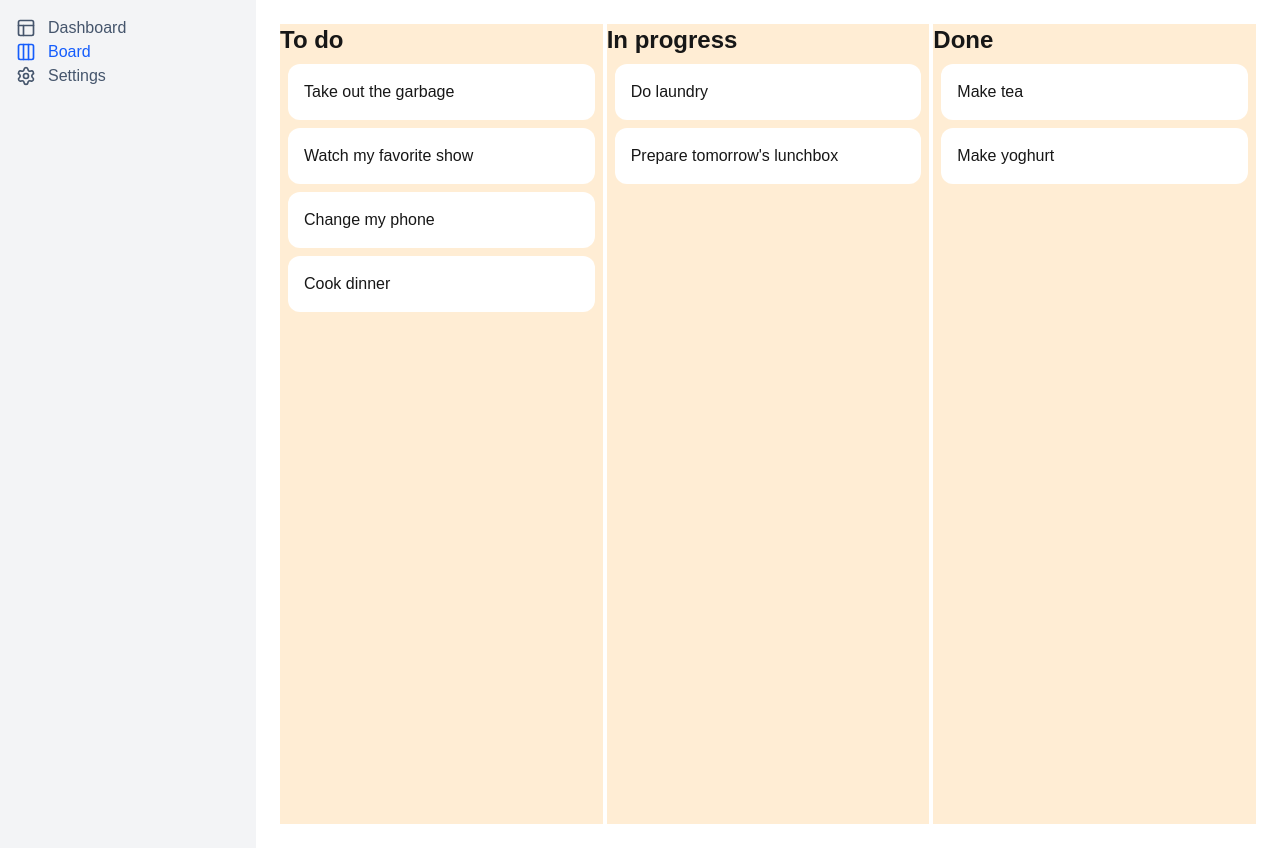
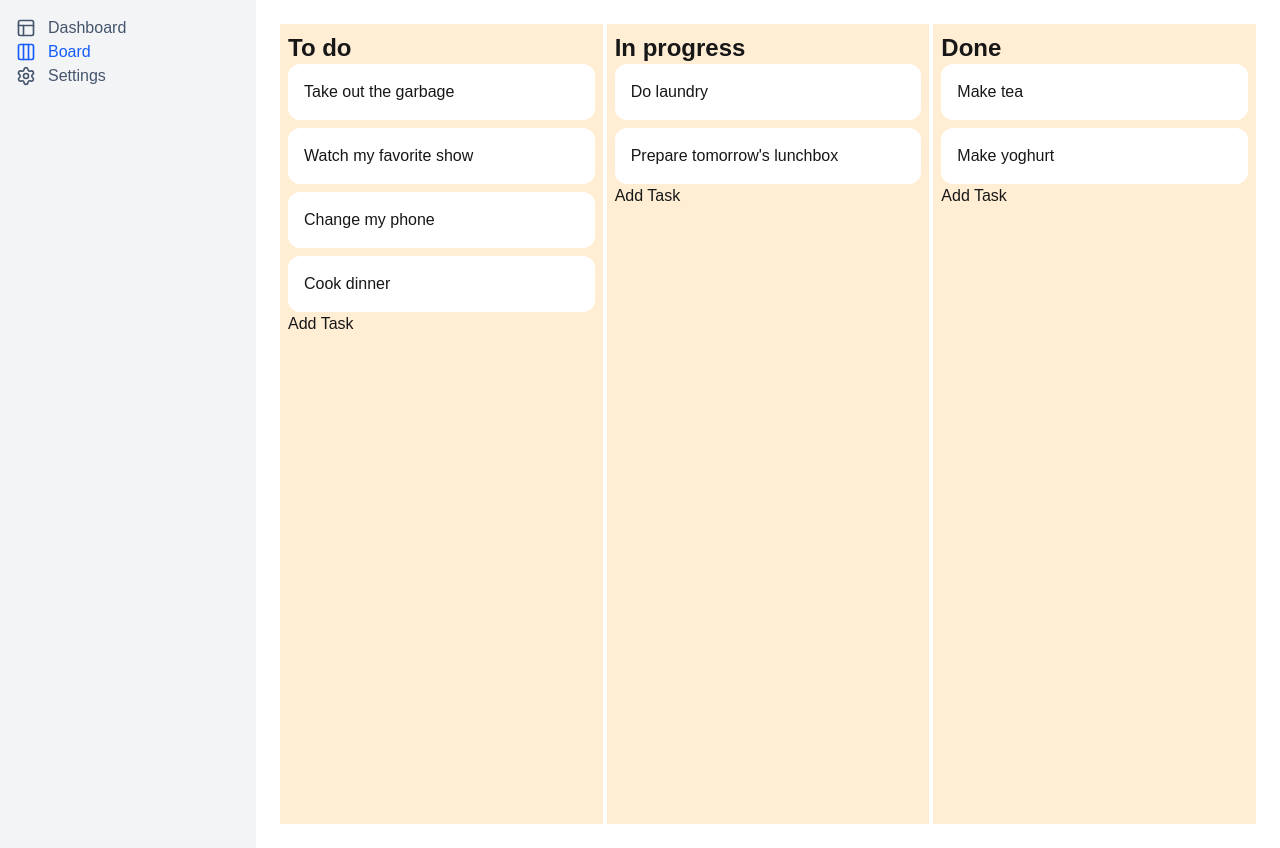
Before and after one commit to xixifish/project-tracker, a Next.js app: page /board in a window 1280 px wide. Built offline with nearby package versions, Linux system fonts and the light colour scheme.

Commit message:
feat: add adding task feature to each column

```diff
--- a/src/app/board/page.tsx
+++ b/src/app/board/page.tsx
@@ -71,6 +71,33 @@ export default function Page() {
     }
   };
 
+  function addTask(taskContent: string, columnId: string) {
+    const newTask: Task = {
+      id: crypto.randomUUID(),
+      content: taskContent,
+    };
+    const newTaskIds = [...board.columns[columnId].taskIds];
+    newTaskIds.push(newTask.id);
+
+    const newColumn = {
+      ...board.columns[columnId],
+      taskIds: newTaskIds,
+    };
+
+    const newColumns = {
+      ...board.columns,
+      [columnId]: newColumn,
+    };
+
+    const newTasks: Record<string, Task> = {
+      ...board.tasks,
+      [newTask.id]: newTask,
+    };
+
+    const newState = { ...board, columns: newColumns, tasks: newTasks };
+    setBoard(newState);
+  }
+
   return (
     <DragDropContext onDragEnd={onDragEnd}>
       <div className="flex gap-1 h-screen">
@@ -80,7 +107,14 @@ export default function Page() {
             (taskId) => board.tasks[taskId],
           );
 
-          return <Column key={column.id} column={column} tasks={tasks} />;
+          return (
+            <Column
+              key={column.id}
+              column={column}
+              tasks={tasks}
+              addTask={addTask}
+            />
+          );
         })}
       </div>
     </DragDropContext>
--- a/src/components/Column.tsx
+++ b/src/components/Column.tsx
@@ -1,20 +1,25 @@
 import { Task, ColumnType } from "../types/types";
 import Card from "./Card";
 import { Droppable } from "@hello-pangea/dnd";
+import { useState } from "react";
 
 type ColumnProps = {
   column: ColumnType;
   tasks: Task[];
+  addTask: (taskContent: string, columnId: string) => void;
 };
 
-export default function Column({ column, tasks }: ColumnProps) {
+export default function Column({ column, tasks, addTask }: ColumnProps) {
+  const [taskContent, setTaskContent] = useState("");
+  const [formIsOpen, setFormIsOpen] = useState(false);
+
   return (
-    <div className="flex-1 bg-orange-100">
+    <div className="flex-1 bg-orange-100 p-2">
       <h1 className="text-2xl font-bold">{column.title}</h1>
       <Droppable droppableId={column.id}>
         {(provided, snapshot) => (
           <ul
-            className="flex flex-col gap-2 p-2"
+            className="flex flex-col gap-2"
             ref={provided.innerRef}
             // style={{
             //   backgroundColor: snapshot.isDraggingOver ? "white" : "blue",
@@ -30,6 +35,40 @@ export default function Column({ column, tasks }: ColumnProps) {
           </ul>
         )}
       </Droppable>
+      <div>
+        {formIsOpen ? (
+          <form
+            onSubmit={(e) => {
+              e.preventDefault();
+              addTask(taskContent, column.id);
+              setFormIsOpen(false);
+              setTaskContent("");
+            }}
+            className="flex-col bg-amber-300 mt-2 p-2"
+          >
+            <input
+              type="text"
+              value={taskContent}
+              onChange={(e) => setTaskContent(e.target.value)}
+              className="bg-white w-full"
+            />
+            <div className="flex">
+              <button type="submit" className="flex-1">
+                Save
+              </button>
+              <button
+                type="button"
+                className="flex-1"
+                onClick={() => setFormIsOpen(false)}
+              >
+                Cancel
+              </button>
+            </div>
+          </form>
+        ) : (
+          <button onClick={() => setFormIsOpen(true)}>Add Task</button>
+        )}
+      </div>
     </div>
   );
 }
```
